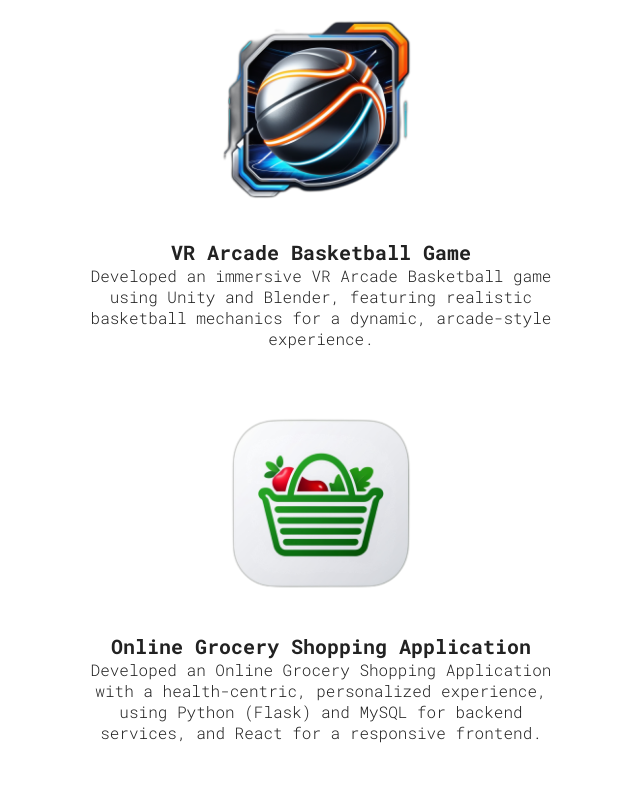
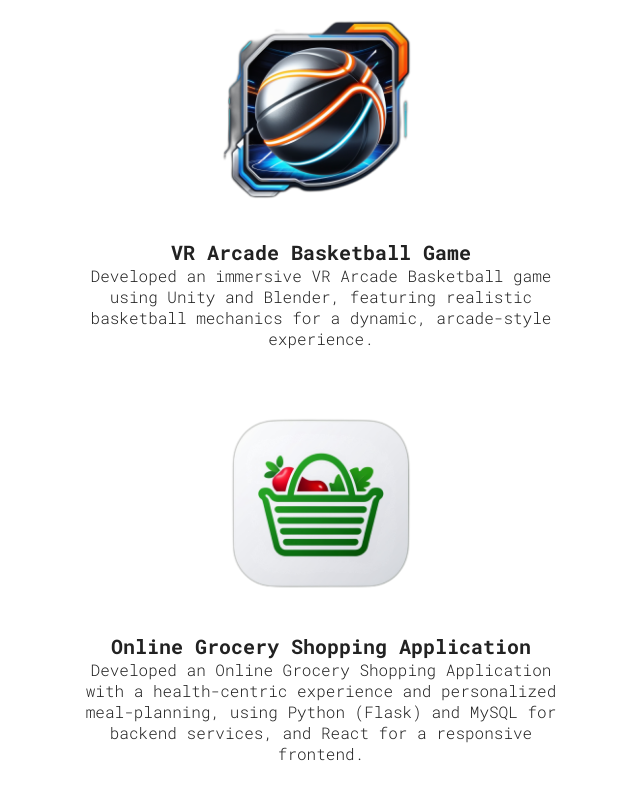
Before and after one commit to EJG2023/Eli-Joseph-Garing-Portfolio-Updated, a React (Vite) app: page / in a window 1280 px wide. Shown: the part 943-1743 px from the top of the page, without its empty margins (319-959 px from the left). Built offline with nearby package versions, Linux system fonts and the light colour scheme.

Commit message:
Update Projects.jsx

```diff
--- a/src/sections/Projects/Projects.jsx
+++ b/src/sections/Projects/Projects.jsx
@@ -10,7 +10,7 @@
         <h1 className='sectionTitle'>Projects</h1>
         <div className={styles.projectsContainer}>
             <ProjectCard src={ArcadeIcon}
-            link="https://github.com/EJG2023/Arcade-Basketball"
+            link="https://github.com/EJG2023/VR-Arcade-Basketball-Application"
             h3="VR Arcade Basketball Game"
             p="Developed an immersive VR Arcade Basketball game using Unity and Blender, featuring
                realistic basketball mechanics for a dynamic, arcade-style experience."
@@ -18,7 +18,7 @@
              <ProjectCard src={BasketIcon}
             link="https://github.com/Je-et/GP_CS476"
             h3="Online Grocery Shopping Application"
-            p="Developed an Online Grocery Shopping Application with a health-centric, personalized experience,
+            p="Developed an Online Grocery Shopping Application with a health-centric experience and personalized meal-planning,
             using Python (Flask) and MySQL for backend services, and React for a responsive frontend."
             />
         </div>
```
